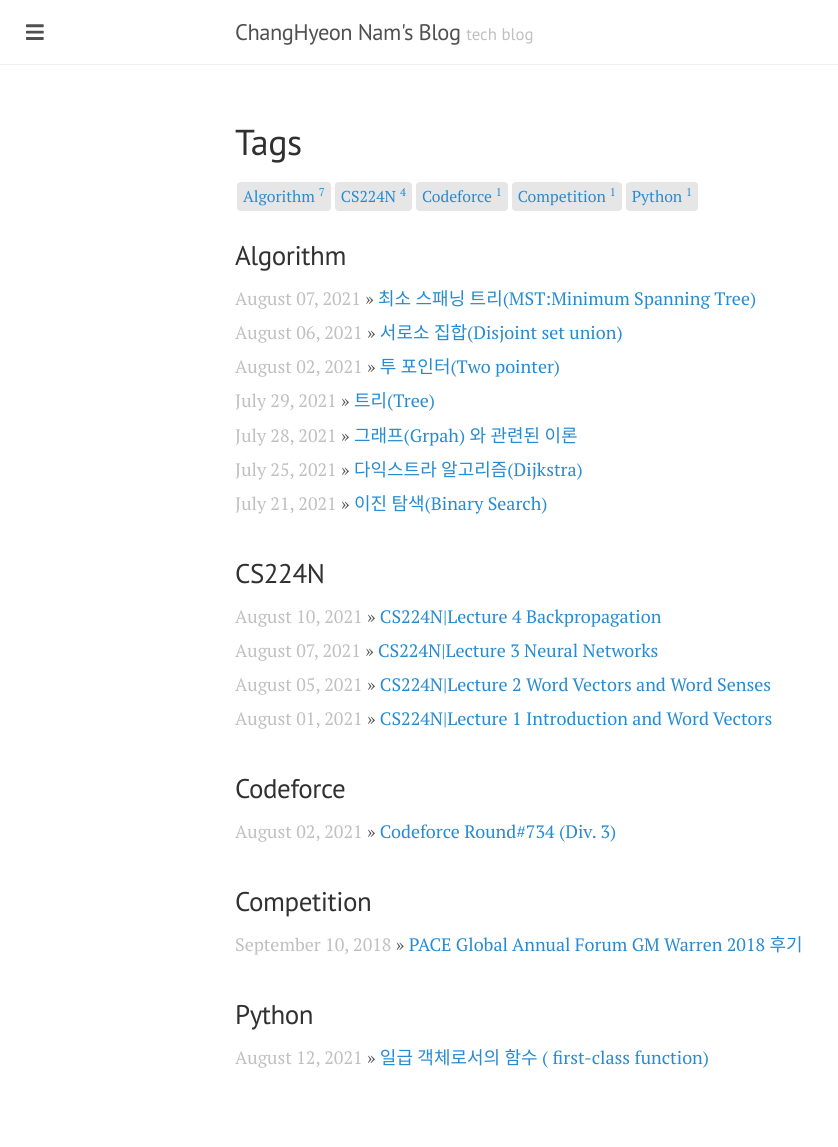
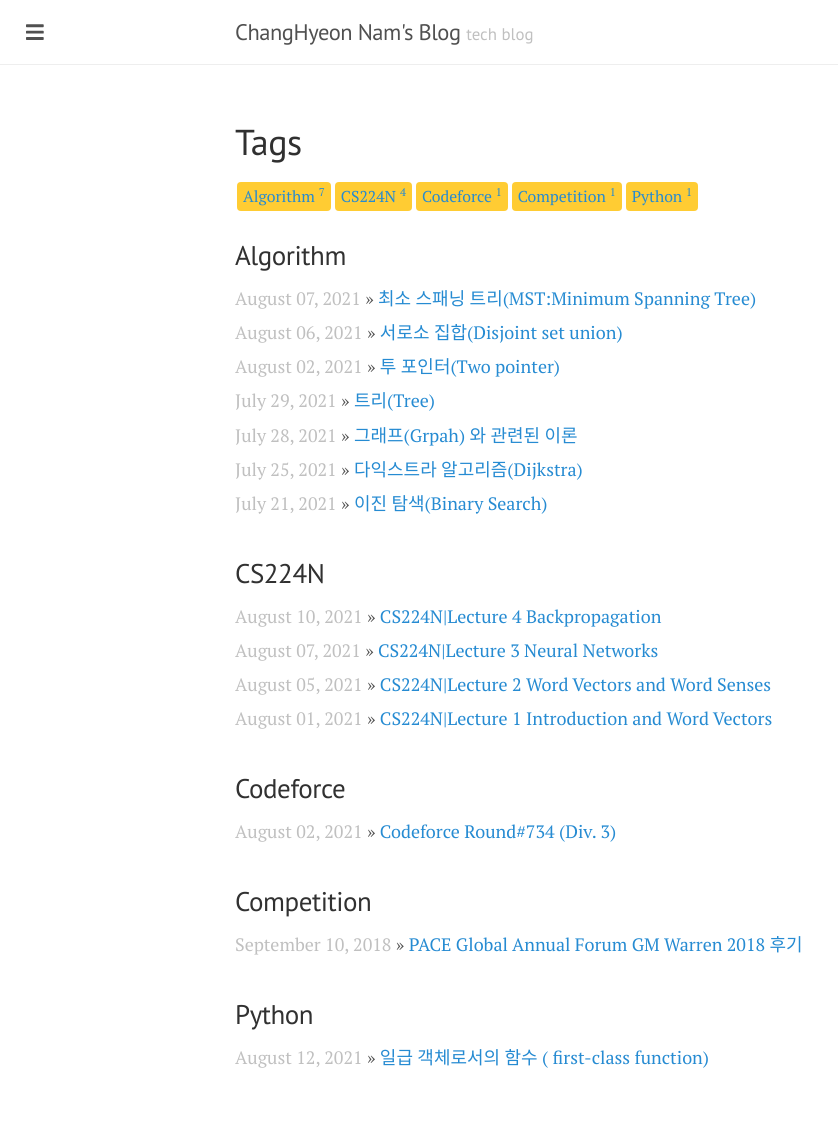
Before and after one commit to changhyeonnam/changhyeonnam.github.io, a Jekyll site: the page built from tags.html, in a window 1280 px wide. Shown: the whole page, without its empty margins (0-838 px from the left). Built offline with Jekyll 4.4.1, drawn with Linux system fonts in a browser that asks for light colours; nearby versions of some CDN libraries; comment, search, counter and statistics services are not loaded.

Commit message:
Update main.scss

```diff
--- a/_sass/main.scss
+++ b/_sass/main.scss
@@ -211,7 +211,7 @@ ul.posts li span {
 .tag-box a {
   padding: 4px 6px;
   margin: 2px;
-  background-color: #e6e6e6;
+  background-color: #fc3;
   -webkit-border-radius: 4px;
   -moz-border-radius: 4px;
   border-radius: 4px;
```
